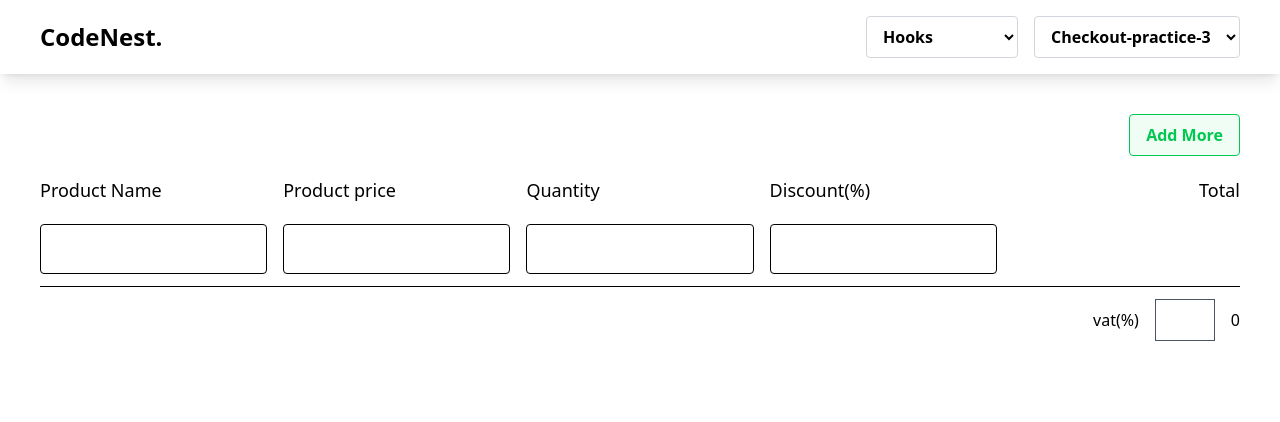
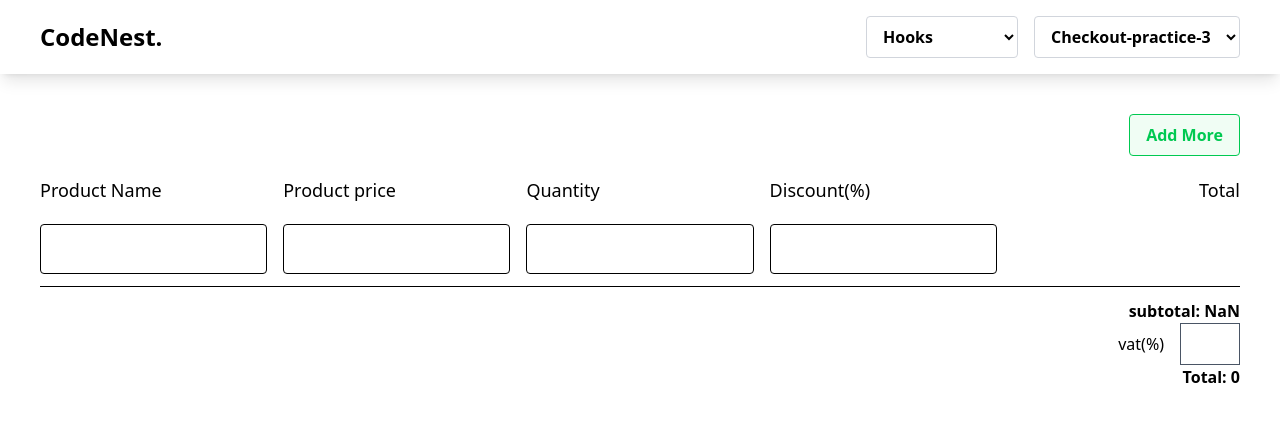
Before and after one commit to rakibul12212/learn-hooks, a Next.js app: page /Pages/Checkout-practice-3 in a window 1280 px wide. Shown: the top 422 px of the page. Built offline with nearby package versions, Linux system fonts and the light colour scheme.

Commit message:
complete checkbox

```diff
--- a/src/app/Pages/Checkout-practice-3/page.jsx
+++ b/src/app/Pages/Checkout-practice-3/page.jsx
@@ -1,12 +1,13 @@
 "use client";
-import React, { useState } from "react";
+import React, { useEffect, useState } from "react";
 
 const page = () => {
   const [inputs, setInputs] = useState([
     { name: "", price: 0, quantity: 0, discount: 0, total: 0 },
   ]);
-  const [total, setTotal] = useState(0);
+  const [total, setTotal] = useState({});
   const [vat, setVat] = useState(0);
+  const [subTotal, setSubTotal] = useState(0);
 
   const handleName = (event, index) => {
     let Product = inputs;
@@ -39,21 +40,27 @@ const page = () => {
     let Discount = Product[index].discount;
     let discountAmount = (Price * Quantity * Discount) / 100;
     const Total = Price * Quantity - discountAmount;
-    console.log("total amount" + Total);
+
     setInputs(Product);
     setTotal((prev) => ({ ...prev, [index]: Total }));
   };
+  useEffect(() => {
+    let subTotal = 0;
+    inputs.map((data, index) => {
+      subTotal = subTotal + parseFloat(total[index]);
+    });
+
+    setSubTotal(subTotal);
+  }, [total]);
 
   const handleVat = (value) => {
+    let vatCount = value;
 
-    const vatAmount = value;
-    const totalVat = vatAmount / 100;
-    console.log("vat" + totalVat);
+    let totalVat = subTotal + (subTotal * vatCount) / 100;
+    console.log(totalVat);
+
     setVat(totalVat);
-
-
   };
-  console.log(vat);
 
   const handleAddBtn = () => {
     setInputs([
@@ -117,7 +124,10 @@ const page = () => {
           </p>
         </div>
       ))}
-      <div className="flex gap-x-4 items-center justify-end border-t-1 pt-3">
+      <div className="border-t-1 pt-3">
+        <p className="text-right font-semibold">subtotal: {subTotal}</p>
+
+        <div className="flex gap-4 items-center justify-end ">
           <p>vat(%)</p>
           <input
             type="number"
@@ -126,8 +136,9 @@ const page = () => {
               handleVat(e.target.value);
             }}
             className="border-1 border-gray-600 p-2 w-[60px] "
-        />
-        <p>{vat}</p>
+          />{" "}
+        </div>
+        <p className="text-right font-semibold">Total: {vat}</p>
       </div>
     </div>
   );
```
Lines whose indentation alone changed are shown as unchanged.
